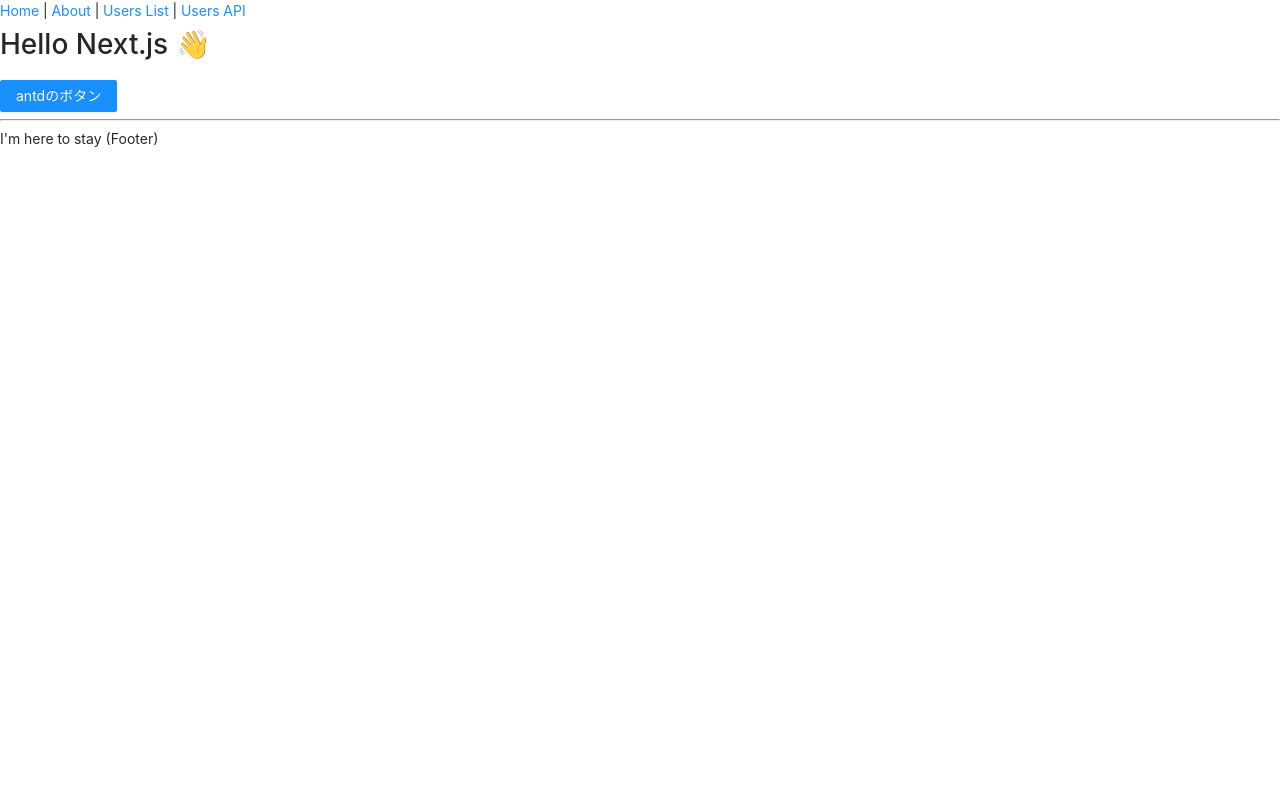
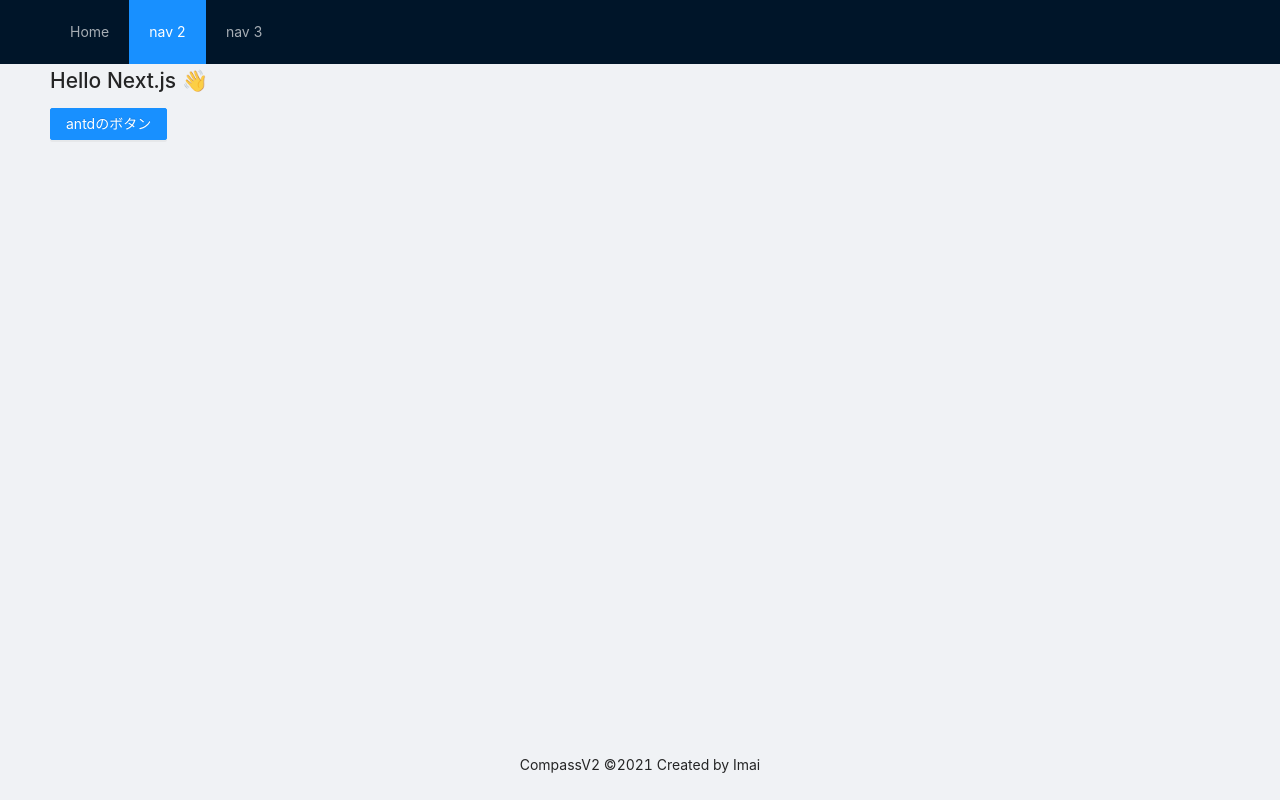
Before and after one commit to osakana0630/events-app, a Next.js app: page / in a window 1280 px wide. Built offline with nearby package versions, Linux system fonts and the light colour scheme.

Commit message:
適当にレイアウト

```diff
--- a/src/components/Layout/Layout.tsx
+++ b/src/components/Layout/Layout.tsx
@@ -1,41 +1,37 @@
 import React, { ReactNode } from 'react'
+import Head from 'next/head'
+import { Layout as AntdLayout, Menu } from 'antd'
 import Link from 'next/link'
-import Head from 'next/head'
+const { Content } = AntdLayout
 
 type Props = {
   children?: ReactNode
-  title?: string
 }
 
-const Layout = ({ children, title = 'This is the default title' }: Props) => (
-  <div>
+const Layout: React.FC<Props> = ({ children }) => (
+  <AntdLayout style={{ height: '100vh' }}>
     <Head>
-      <title>{title}</title>
+      <title>CompassV2</title>
       <meta charSet="utf-8" />
       <meta name="viewport" content="initial-scale=1.0, width=device-width" />
     </Head>
-    <header>
-      <nav>
-        <Link href="/">
-          <a>Home</a>
-        </Link>{' '}
-        |{' '}
-        <Link href="/about">
-          <a>About</a>
-        </Link>{' '}
-        |{' '}
-        <Link href="/users">
-          <a>Users List</a>
-        </Link>{' '}
-        | <a href="/api/users">Users API</a>
-      </nav>
-    </header>
-    {children}
-    <footer>
-      <hr />
-      <span>I'm here to stay (Footer)</span>
-    </footer>
-  </div>
+    <AntdLayout.Header style={{ position: 'fixed', zIndex: 1, width: '100%' }}>
+      <div className="logo" />
+      <Menu theme="dark" mode="horizontal" defaultSelectedKeys={['2']}>
+        <Menu.Item key="1">
+          <Link href="/">
+            <a>Home</a>
+          </Link>
+        </Menu.Item>
+        <Menu.Item key="2">nav 2</Menu.Item>
+        <Menu.Item key="3">nav 3</Menu.Item>
+      </Menu>
+    </AntdLayout.Header>
+    <Content style={{ padding: '0 50px', marginTop: 64 }}>{children}</Content>
+    <AntdLayout.Footer style={{ textAlign: 'center' }}>
+      CompassV2 ©2021 Created by Imai
+    </AntdLayout.Footer>
+  </AntdLayout>
 )
 
 export default Layout
```
Also changed, not shown: src/components/Layout/Header.tsx (added, +20 -0 lines), src/components/Layout/Sider.tsx (added, +10 -0 lines), tsconfig.json (+3 -13 lines), package.json (indentation only).
